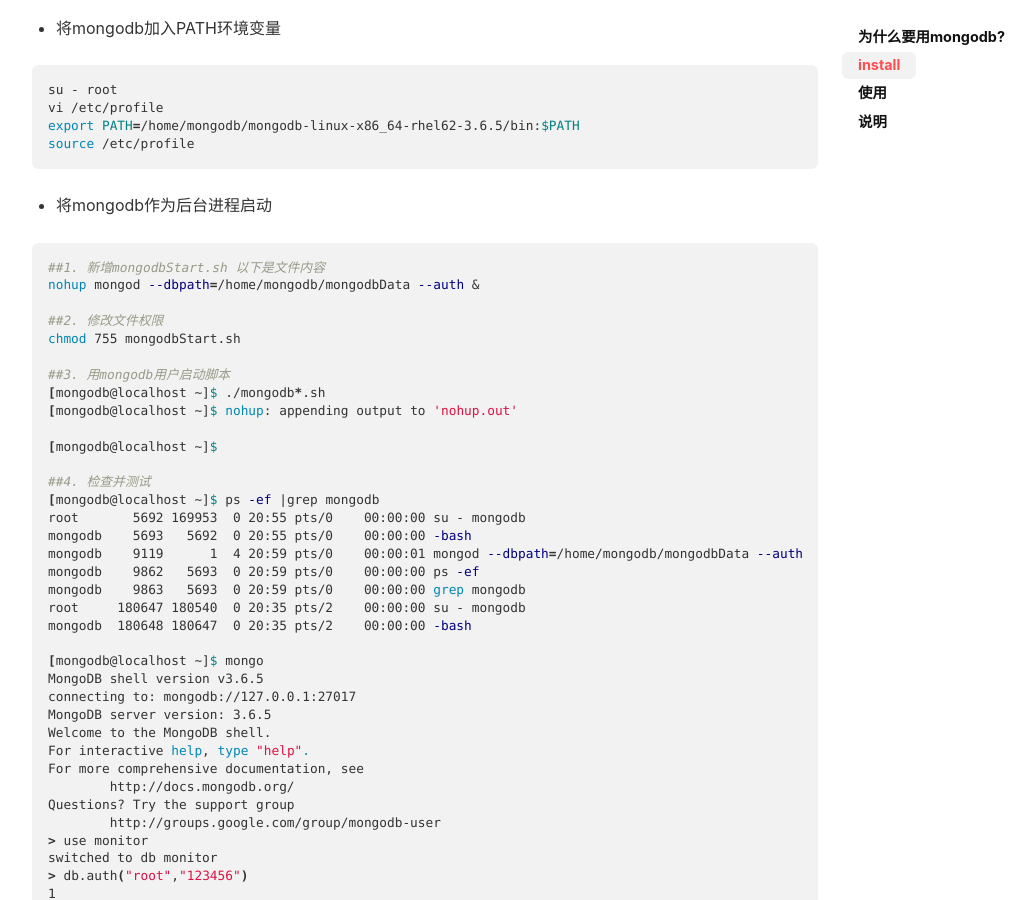
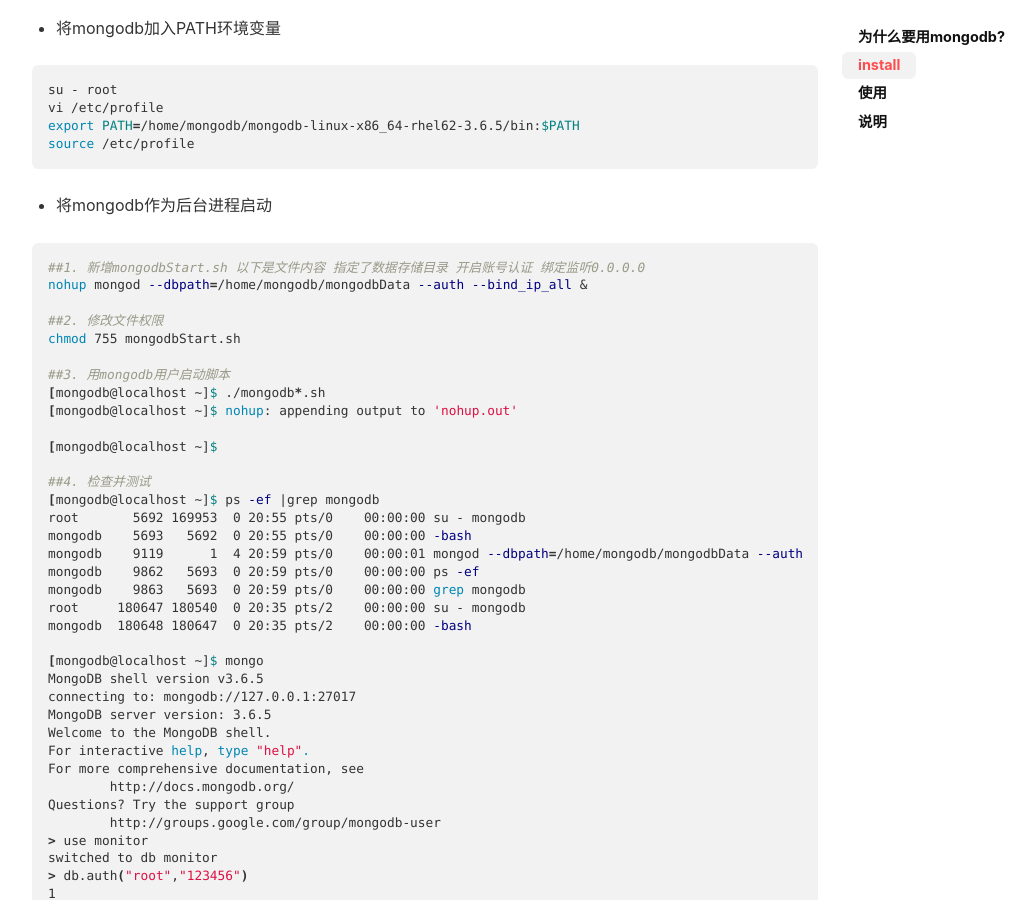
Before and after one commit to FireLee1413/hfvast.github.io, a Jekyll site: the page built from _posts/2018-06-17-mongodb安装与使用.md, in a window 1280 px wide and 900 px high, scrolled down 3255 px. Shown: the whole window, without its empty margins (105-1141 px from the left). Built offline with Jekyll 4.4.1, drawn with Linux system fonts in a browser that asks for light colours; nearby versions of some CDN libraries; comment, search, counter and statistics services are not loaded.

Commit message:
修改了 mongodb 后台启动脚本

````diff
--- a/_posts/2018-06-17-mongodb安装与使用.md
+++ b/_posts/2018-06-17-mongodb安装与使用.md
@@ -137,8 +137,8 @@ source /etc/profile
 * 将mongodb作为后台进程启动
 
 ```bash
-##1. 新增mongodbStart.sh 以下是文件内容
-nohup mongod --dbpath=/home/mongodb/mongodbData --auth &
+##1. 新增mongodbStart.sh 以下是文件内容 指定了数据存储目录 开启账号认证 绑定监听0.0.0.0
+nohup mongod --dbpath=/home/mongodb/mongodbData --auth --bind_ip_all &
 
 ##2. 修改文件权限
 chmod 755 mongodbStart.sh
````
